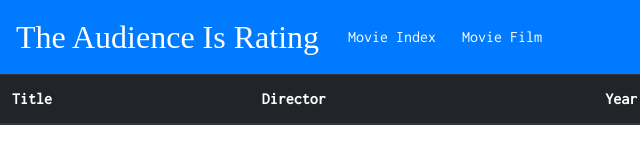
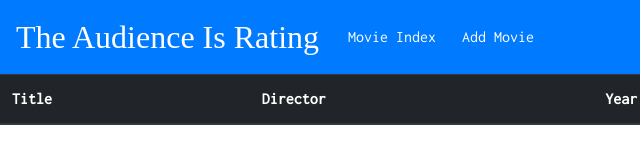
Before and after one commit to KevinUSCU/movie-crud-client, a website: page movie-index.html in a window 1280 px wide. Shown: the full height of the page, 0-640 px from the left. Drawn offline with nearby package versions, Linux system fonts and the light colour scheme; no server answers; a web font is replaced by a local one.

Commit message:
Fix typo.

```diff
--- a/movie-index.html
+++ b/movie-index.html
@@ -31,7 +31,7 @@
             <button id="nav-index-button" class="btn btn-primary my-2 my-sm-0" type="button">Movie Index</button>
           </li>
           <li class="nav-item">
-            <button id="nav-add-button" class="btn btn-primary my-2 my-sm-0" type="button">Movie Film</button>
+            <button id="nav-add-button" class="btn btn-primary my-2 my-sm-0" type="button">Add Movie</button>
           </li>
         </ul>
       </div>
```
